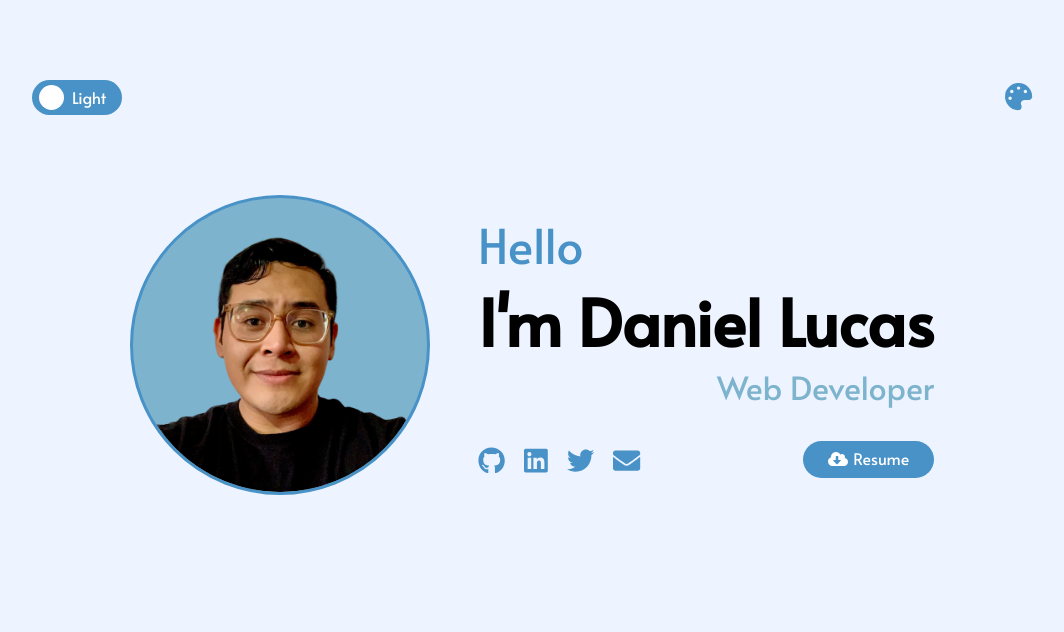
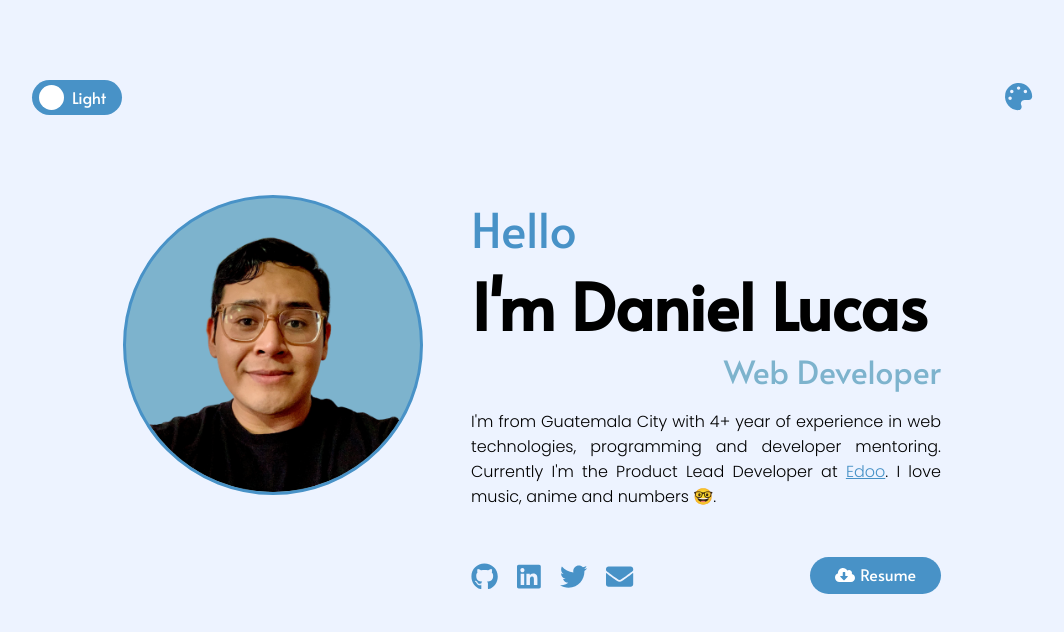
Before and after one commit to danlgz/danlgz.io, a website built with webpack: page src/app/app.html in a window 1280 px wide. Shown: the whole page, without its empty margins (108-1172 px from the left). Built offline with nearby package versions, Linux system fonts and the light colour scheme; files whose address does not match are found by name.

Commit message:
Add remainder theme preference

```diff
--- a/src/app/app.html
+++ b/src/app/app.html
@@ -23,8 +23,8 @@
         <label class="selector" for="selector">
             <input type="checkbox" name="selector" id="selector">
             <span class="actions">
-                <i title="select color" class="close" icon="times"></i>
-                <i title="close" class="open" icon="palette"></i>
+                <i class="close" icon="times"></i>
+                <i class="open" icon="palette"></i>
 
                 <div class="options">
                     <i title="yellow" class="option yellow" icon="circle"></i>
@@ -42,6 +42,11 @@
             <span class="hello">Hello</span>
             <h1 class="name">I'm Daniel Lucas</h1>
             <span class="description">Web Developer</span>
+            <p>
+                I'm from Guatemala City with 4+ year of experience in web technologies, programming and developer mentoring.
+                Currently I'm the Product Lead Developer at <a target="_blank" href="https://edoo.io">Edoo</a>.
+                I love music, anime and numbers 🤓.
+            </p>
             <div class="actions">
                 <div class="icons">
                     <a title="Github" target="_blank" href="https://github.com/danlgz">
--- a/src/app/scripts/app.js
+++ b/src/app/scripts/app.js
@@ -1,13 +1,14 @@
 import { toggleHandler, darkModeChangeHandler, closeThemeSelectorHandler, themeSelectorHandler } from './handlers'
 import { readIcons } from './icons'
-import { initilizeDarkmode } from './darkmode'
+import { initializeDarkmode, initializeTheme } from './themes'
 
 import '../../assets/styles/main.sass'
 import '../../assets/images/danlgz.png'
 
 
 readIcons();
-initilizeDarkmode();
+initializeTheme();
+initializeDarkmode();
 darkModeChangeHandler();
 toggleHandler();
 themeSelectorHandler();
--- /dev/null
+++ b/src/app/scripts/colorStorage.js
@@ -0,0 +1,9 @@
+
+const COLOR_KEY = 'color-theme';
+const THEME_KEY = 'theme';
+
+export const setColor = (color) => localStorage.setItem(COLOR_KEY, color);
+export const getColor = () => localStorage.getItem(COLOR_KEY);
+
+export const setTheme = (theme) => localStorage.setItem(THEME_KEY, theme);
+export const getTheme = () => localStorage.getItem(THEME_KEY);
--- a/src/app/scripts/darkmode.js
+++ /dev/null
@@ -1,18 +0,0 @@
-
-const trigger = () => {
-    const prefersDarkScheme = window.matchMedia('(prefers-color-scheme: dark)');
-    if (!prefersDarkScheme.matches) return;
-
-    clickToggle();
-}
-
-export const clickToggle = () => {
-    const $toggle = document.querySelector('#toggle-theme');
-    if (!$toggle) return;
-
-    $toggle.click();
-}
-
-export const initilizeDarkmode = () => {
-    setTimeout(trigger, 500);
-}
--- a/src/app/scripts/handlers.js
+++ b/src/app/scripts/handlers.js
@@ -1,7 +1,5 @@
-import { clickToggle } from './darkmode';
-
-const DARK_THEME_NAME = 'dark-theme';
-const LIGHT_THEME_NAME = 'light-theme';
+import { clickToggle, setBodyTheme, DARK_THEME_NAME, LIGHT_THEME_NAME, THEMES } from './themes';
+import { setColor, setTheme } from './colorStorage';
 
 
 export const toggleHandler = () => {
@@ -10,15 +8,24 @@ export const toggleHandler = () => {
 
     if (!$toggle || !$body) return;
 
-    $toggle.addEventListener('change', () => {
+    $toggle.addEventListener('change', (event) => {
+        console.log(event)
         const hasDarkTheme = $body.classList.contains(DARK_THEME_NAME);
 
+        $body.classList.remove(...THEMES);
+
         if (hasDarkTheme) {
-            $body.classList.remove(DARK_THEME_NAME);
             $body.classList.add(LIGHT_THEME_NAME);
+            setTheme(LIGHT_THEME_NAME);
+            // mozilla save the last state of the checkbox and when the page is realoding load this state
+            // fot that, I override value
+            event.target.checked = false
         } else {
-            $body.classList.remove(LIGHT_THEME_NAME);
             $body.classList.add(DARK_THEME_NAME);
+            setTheme(DARK_THEME_NAME);
+            // mozilla save the last state of the checkbox and when the page is realoding load this state
+            // fot that, I override value
+            event.target.checked = true
         }
     });
 }
@@ -34,6 +41,7 @@ export const darkModeChangeHandler = () => {
             )
         ) {
             clickToggle();
+            setTheme(event.matches, event.matches ? DARK_THEME_NAME : LIGHT_THEME_NAME)
         }
     });
 }
@@ -50,16 +58,18 @@ export const closeThemeSelectorHandler = () => {
 }
 
 export const themeSelectorHandler = () => {
-    const $body = document.querySelector('body');
     const $selector = document.querySelector('#selector');
-    const classes = ['blue', 'yellow', 'red']
 
     document.querySelectorAll('.options i.option').forEach($el => {
         $el.addEventListener('click', () => {
             if (!$selector.checked) return;
 
-            $body.classList.remove(...classes);
-            $body.classList.add($el.getAttribute('title'));
+            // set theme
+            const color = $el.getAttribute('title');
+            setBodyTheme(color);
+
+            // save color theme
+            setColor(color);
         });
     });
 }
--- /dev/null
+++ b/src/app/scripts/themes.js
@@ -0,0 +1,44 @@
+import { getColor, getTheme, setTheme } from './colorStorage';
+
+
+export const DARK_THEME_NAME = 'dark-theme';
+export const LIGHT_THEME_NAME = 'light-theme';
+
+export const COLORS = ['blue', 'yellow', 'red'];
+export const THEMES = [DARK_THEME_NAME, LIGHT_THEME_NAME];
+
+export const setBodyTheme = (theme) => {
+    const $body = document.querySelector('body');
+
+    $body.classList.remove(...COLORS);
+    $body.classList.add(theme);
+}
+
+const trigger = () => {
+    const prefersDarkScheme = window.matchMedia('(prefers-color-scheme: dark)');
+    const currentTheme = getTheme();
+    let click = click = prefersDarkScheme.matches
+
+    if (!!currentTheme) click = currentTheme == DARK_THEME_NAME;
+
+    if (click) clickToggle();
+}
+
+export const clickToggle = () => {
+    const $toggle = document.querySelector('#toggle-theme');
+    if (!$toggle) return;
+
+    $toggle.click();
+}
+
+export const initializeDarkmode = () => {
+    setTimeout(trigger, 0);
+}
+
+export const initializeTheme = () => {
+    const color = getColor();
+
+    if (!color) return;
+
+    setBodyTheme(color);
+}
--- a/src/assets/styles/layout.sass
+++ b/src/assets/styles/layout.sass
@@ -30,6 +30,7 @@ body
                 box-sizing: border-box
                 border: 3px solid $main-color
                 transition: background-color $default-transition
+                transition: border $default-transition
 
         .content
             margin-left: $normal-text-size
@@ -69,14 +70,28 @@ body
                 @include responsive-style($small-screen)
                     font-size: $tiny-text-size
 
+            p
+                max-width: 470px
+                text-align: justify
+                font-family: 'Poppins', sans-serif
+
+                @include responsive-style($small-screen)
+                    font-size: $tiny-text-size
+
+                a
+                    color: $main-color
+
             .actions
                 display: flex
                 justify-content: space-between
                 margin-top: $small-text-size
+
+                @include responsive-style($medium-screen)
+                    margin-bottom: $small-text-size
 
                 @include responsive-style($small-screen)
                     flex-direction: column
                     align-items: center
 
                     .button
-                        margin-top: 1.5rem
+                        margin-top: $small-text-size
--- a/src/assets/styles/themes.sass
+++ b/src/assets/styles/themes.sass
@@ -7,14 +7,16 @@ body
     &.light-theme
         background-color: $back-light-color
 
-        section.main .content .name
-            color: $text-light-color
+        section.main .content
+            .name, p
+                color: $text-light-color
 
     &.dark-theme
         background-color: $back-dark-color
 
-        section.main .content .name
-            color: $text-dark-color
+        section.main .content
+            .name, p
+                color: $text-dark-color
 
     // themes
     &.blue
@@ -28,8 +30,12 @@ body
                 background-color: $blue-light-color
 
         .selector .actions
-            i.open svg, i.close svg
-                color: $blue-color
+            i.open, i.close
+                svg
+                    color: $blue-color
+
+                &:hover svg
+                    color: $blue-light-color
 
         .main
             .content
@@ -38,6 +44,9 @@ body
 
                 .description
                     color: $blue-light-color
+
+                p a
+                    color: $blue-color
 
             .photo img
                 background-color: $blue-light-color
@@ -61,8 +70,12 @@ body
                 background-color: $red-light-color
 
         .selector .actions
-            i.open svg, i.close svg
-                color: $red-color
+            i.open, i.close
+                svg
+                    color: $red-color
+
+                &:hover svg
+                    color: $red-light-color
 
         .main
             .content
@@ -71,6 +84,9 @@ body
 
                 .description
                     color: $red-light-color
+
+                p a
+                    color: $red-color
 
             .photo img
                 background-color: $red-light-color
--- a/src/assets/styles/toggle.sass
+++ b/src/assets/styles/toggle.sass
@@ -77,16 +77,22 @@ body
 
             i.close, i.open
                 position: absolute
-                z-index: 2
                 top: -10px
+
+                &:hover svg
+                    color: $main-light-color
 
             i.close
                 right: 4px
+                z-index: 2
+
                 svg
                     @include hide-icon()
 
             i.open
                 right: 0
+                z-index: 3
+
                 svg
                     @include show-icon()
 
@@ -96,11 +102,17 @@ body
 
                 &:checked
                     & + .actions
-                        i.close svg
-                            @include show-icon()
+                        i.close
+                            z-index: 3
 
-                        i.open svg
-                            @include hide-icon()
+                            svg
+                                @include show-icon()
+
+                        i.open
+                            z-index: 2
+
+                            svg
+                                @include hide-icon()
 
                         .options .option
                             opacity: 1
--- a/src/assets/styles/vars.sass
+++ b/src/assets/styles/vars.sass
@@ -1,4 +1,4 @@
-@import url('https://fonts.googleapis.com/css2?family=Alata&display=swap')
+@import url('https://fonts.googleapis.com/css2?family=Alata&family=Poppins:wght@300&display=swap')
 
 // color
 $main-color: #dab222
@@ -20,7 +20,7 @@ $black-blue-color: #edf3ff
 $black-red-color: #ffefef
 
 // font
-$main-font: 'Alata'
+$main-font: 'Alata', sans-serif
 //imgs
 $danlg-img: url('https://www.elsiglodetorreon.com.mx/m/i/2018/02/1035812.jpeg')
 $img-size: 300px
```
